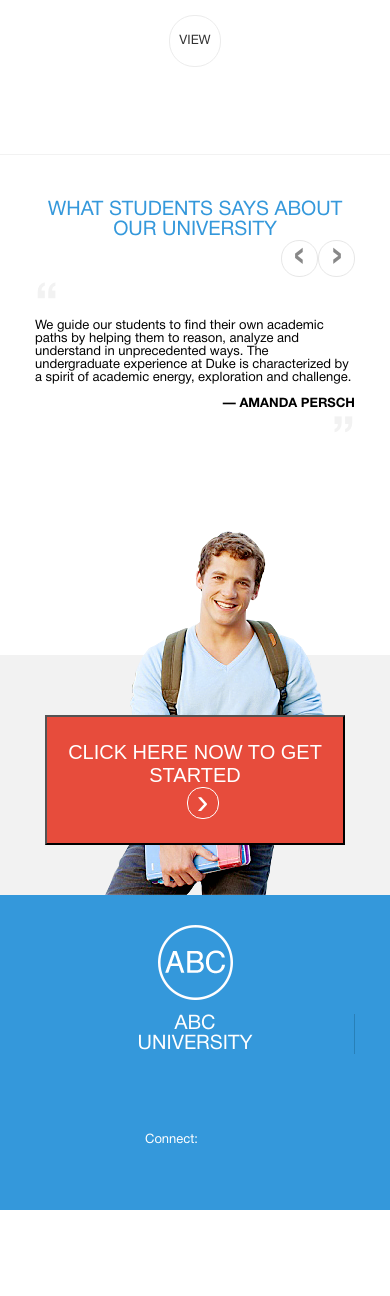
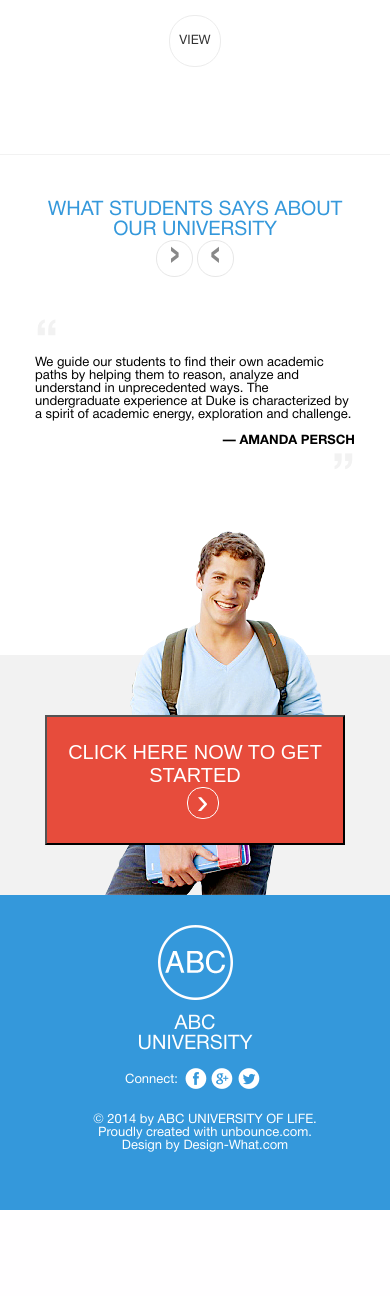
Before and after one commit to OleksandrSachuk/GoIT, a PHP site: page / in a window 390 px wide. Shown: the part 2471-3767 px from the top of the page. After the commit the page ends 3681 px from the top, so only its background shows below. Run offline with PHP 8.4, Linux system fonts and the light colour scheme.

Commit message:
16-07-2015

```diff
--- a/Project 2-1/css/style.css
+++ b/Project 2-1/css/style.css
@@ -246,7 +246,7 @@ a {
     height: 35px;
     margin: 0 auto;
     border: 1px solid #e7e7e7;
-    line-height: 30px;
+    line-height: 28px;
     text-align: center;
     font-size: 50px;
     border-radius: 18px;
@@ -384,7 +384,6 @@ a {
     color: #ffffff;
     margin-top: 10px;
     padding-left: 20px;
-
 }
 .man_photo {
     position: absolute;
@@ -477,8 +476,8 @@ a {
         font-size: 20px;
     }
     /*footer*/
-    .copyrights p {
-        width: auto;
+    .copyrights {
+        width: 60%;
     }
     .man_photo {
         right: 0;
@@ -614,6 +613,10 @@ a {
         text-align: left;
         padding-top: 40px;
     }
+
+    .fourth_block_header_arrow_right, .fourth_block_header_arrow_left  {
+        float: none;
+    }
     /*fifth block*/
     #fifth_block {
         height: 240px;
@@ -631,6 +634,7 @@ a {
     /*footer*/
     #footer {
         height: 315px;
+        text-align: center;
     }
     .footer_logo {
         width: 100%;
@@ -646,20 +650,23 @@ a {
         font-size: 20px;
         text-align: center;
         margin-top: 10px;
+        background: none;
     }
     .footer_connect {
-        text-align: center;
-        line-height: normal;
-        padding-left: 90px;
-        padding-top: 15px;
+     margin-top: 20px;
+        margin-left: 90px;
     }
     .footer_social_buttons {
         width: 100%;
-        float: right;
-        line-height: 40px;
+        float: none;
+        line-height: 50px;
         vertical-align: middle;
+        text-align: left;
     }
-
+    .copyrights {
+        width: 70%;
+        text-align: center;
+    }
     .man_photo {
         position: absolute;
         top:-364px;
```
